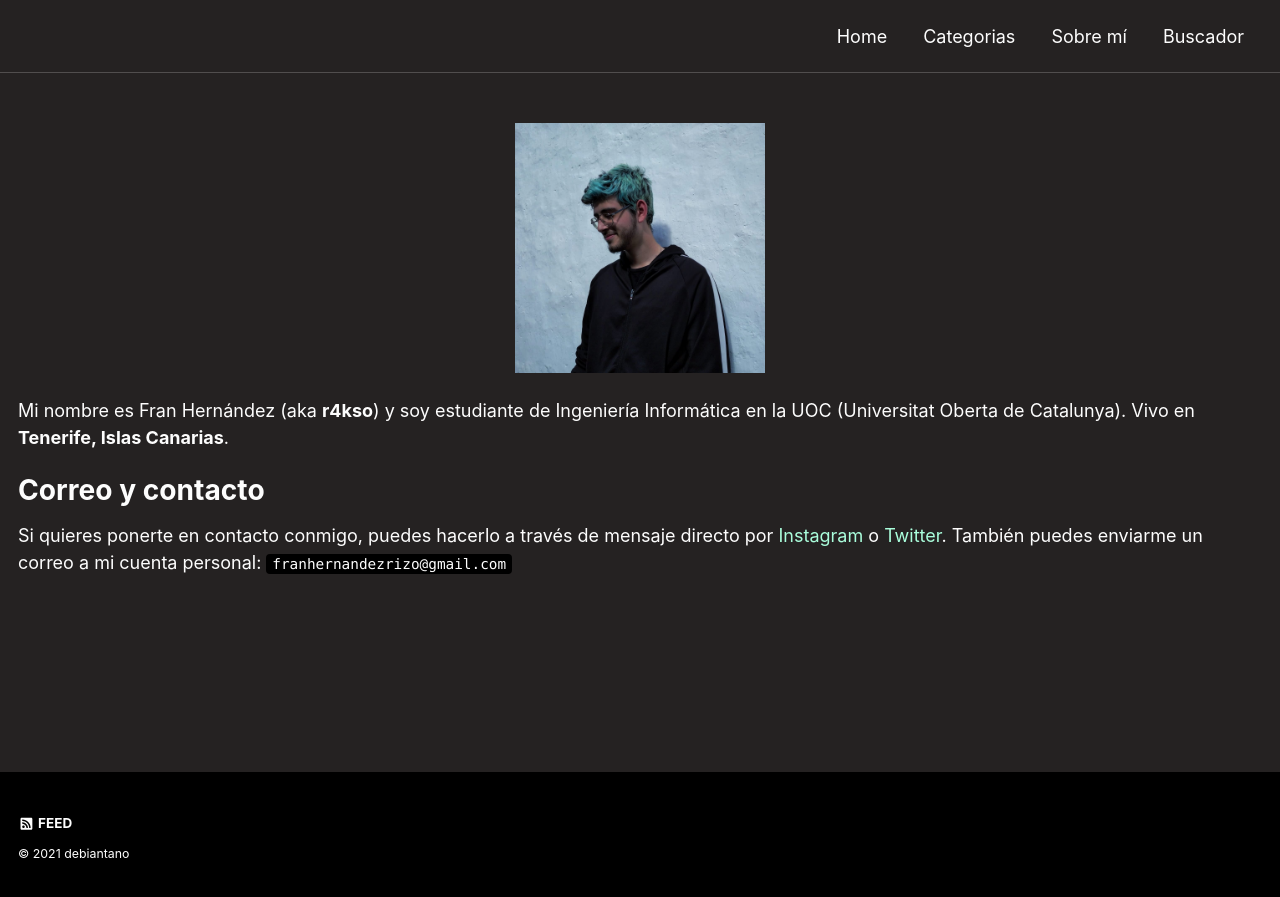
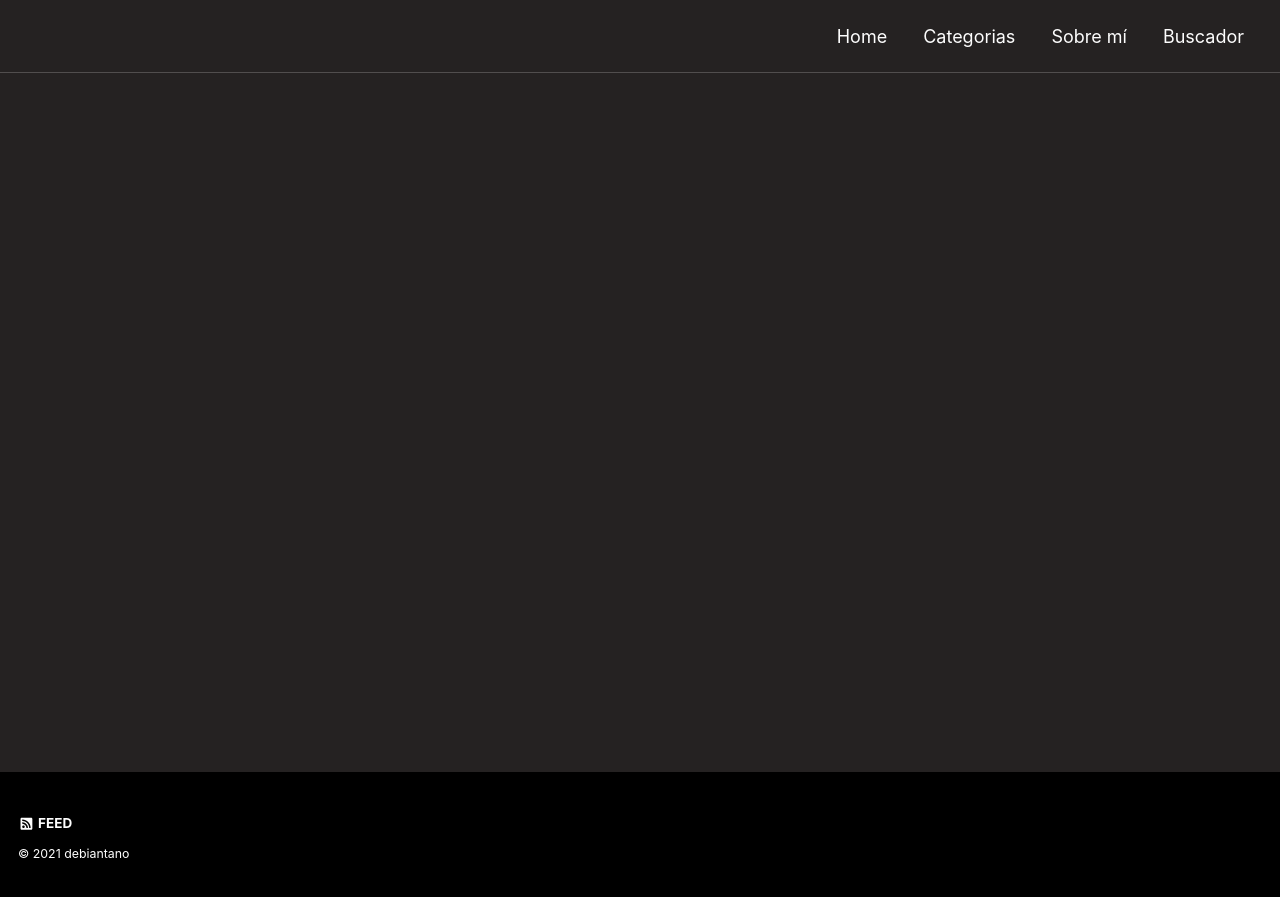
Before and after one commit to debiantano/debiantano.github.io, a Jekyll site: the page built from _pages/about.md, in a window 1280 px wide. Shown: the top 897 px of the page. Built offline with Jekyll 4.4.1, drawn with Linux system fonts in a browser that asks for light colours; cached includes are drawn as plain includes; a script that is not in the unit is left out.

Commit message:
Update about.md

```diff
--- a/_pages/about.md
+++ b/_pages/about.md
@@ -4,14 +4,3 @@ title: "Información del autor"
 permalink: /about/
 date: 2021-03-24
 ---
-
-<br>
-
-<p align="center">
-<img src="/assets/images/about/cover.jpg" width="250" height= "300">
-</p>
-
-Mi nombre es Fran Hernández (aka **r4kso**) y soy estudiante de Ingeniería Informática en la UOC (Universitat Oberta de Catalunya). Vivo en **Tenerife, Islas Canarias**.
-# Correo y contacto
-Si quieres ponerte en contacto conmigo, puedes hacerlo a través de mensaje directo por [Instagram](https://www.instagram.com/im.r4kso/) o [Twitter](https://twitter.com/r4kso_cs). También  puedes enviarme un correo a mi cuenta personal:
-`franhernandezrizo@gmail.com`
```
